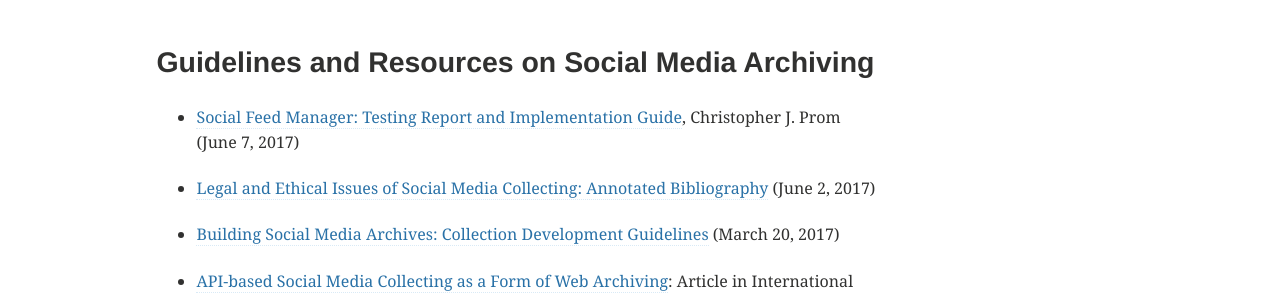
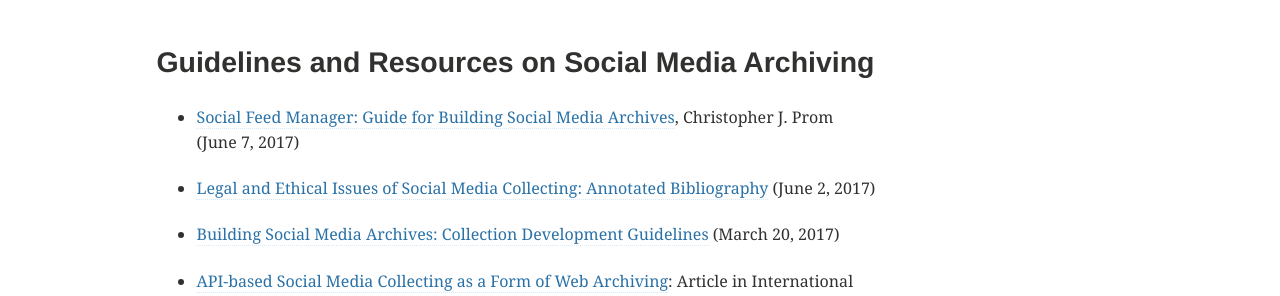
Before and after one commit to gwu-libraries/sfm-ui, a Jekyll site: the page built from resources/index.md, in a window 1280 px wide. Shown: the part 179-475 px from the top of the page. Built offline with Jekyll 4.4.1, drawn with Linux system fonts in a browser that asks for light colours; comment, search, counter and statistics services are not loaded.

Commit message:
updates to about pages and resources

```diff
--- a/resources/index.md
+++ b/resources/index.md
@@ -12,7 +12,7 @@
 
 Guidelines and Resources on Social Media Archiving
 --------------------
-* [Social Feed Manager: Testing Report and Implementation Guide]({{ site.github.url }}/resources/SFMReportProm2017.pdf), Christopher J. Prom (June 7, 2017)
+* [Social Feed Manager: Guide for Building Social Media Archives]({{ site.github.url }}/resources/SFMReportProm2017.pdf), Christopher J. Prom (June 7, 2017)
 * [Legal and Ethical Issues of Social Media Collecting: Annotated Bibliography]({{ site.github.url }}/resources/annotated-bibliography) (June 2, 2017)
 * [Building Social Media Archives: Collection Development Guidelines]({{ site.github.url }}/resources/guidelines) (March 20, 2017)
 * [API-based Social Media Collecting as a Form of Web Archiving]({{ site.github.url }}/resources/social-media-collecting-IJDL.pdf): Article in International Journal on Digital Libraries, Special Issue on Web Archiving (Dec 28, 2016)
```
Also changed, not shown: about/project-team.md (+2 -2 lines), about/roadmap.md (+1 -1 lines).
